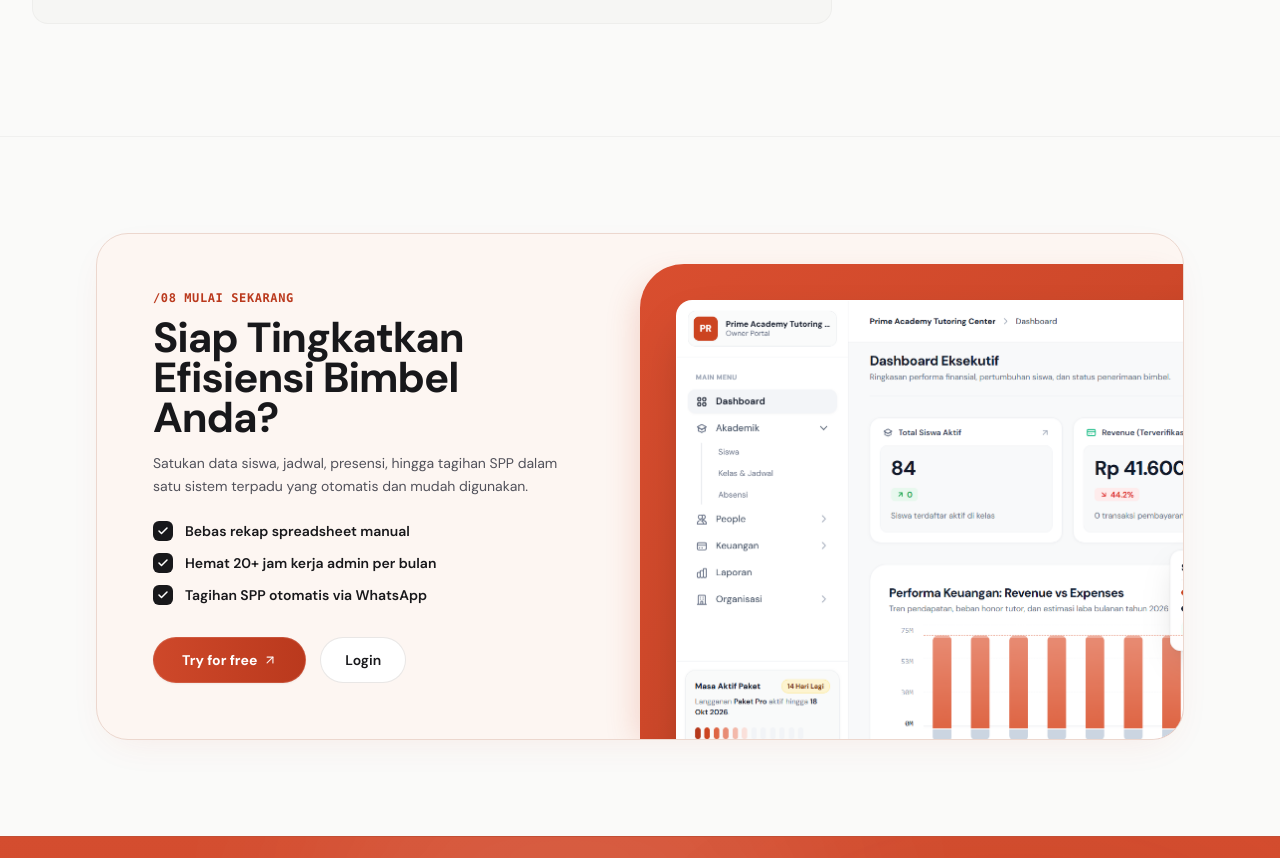
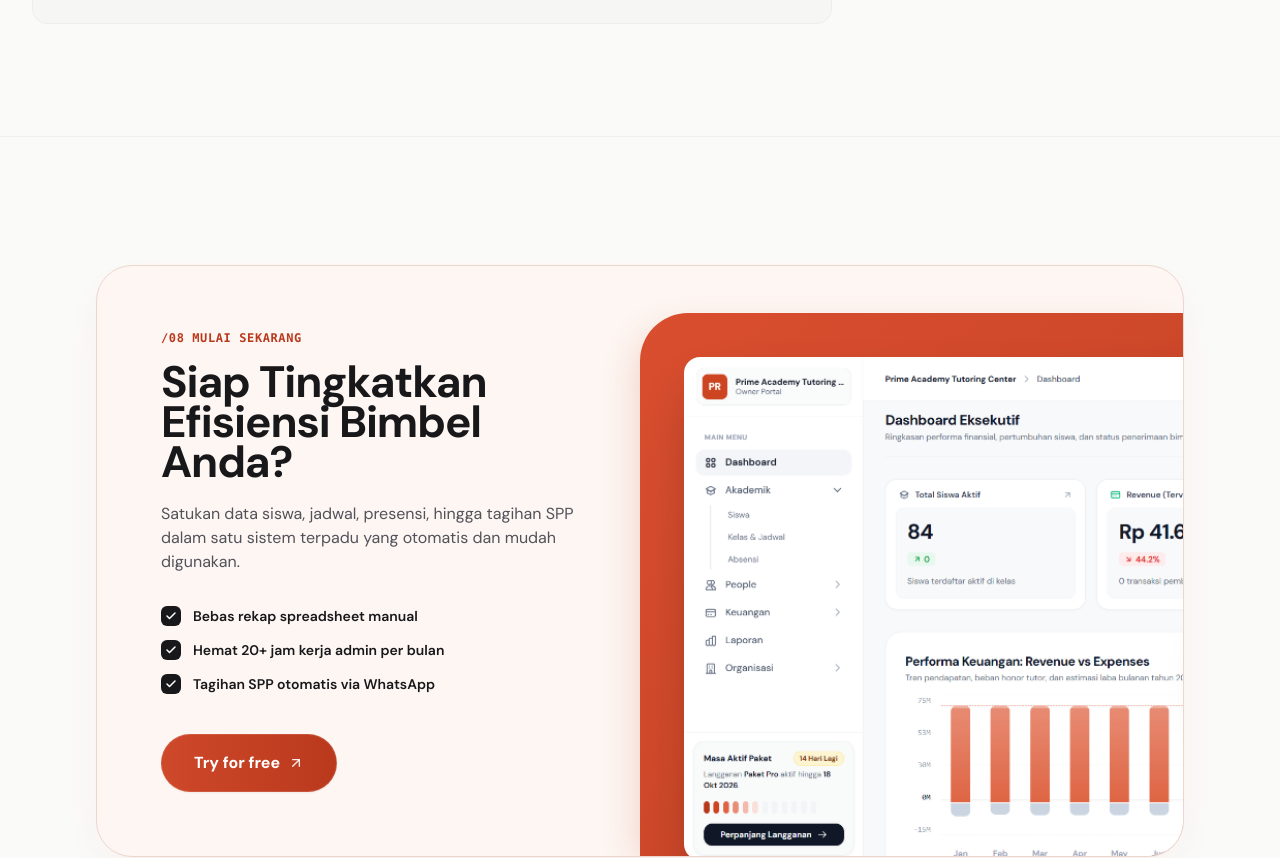
Before and after one commit to intandhamayanti/cressco-lp, a Next.js app: page / in a window 1280 px wide. Shown: the part 9422-10280 px from the top of the page. Built offline with nearby package versions, Linux system fonts and the light colour scheme.

Commit message:
feat(cta): enlarge padding for spacious airy layout and remove login button in Final CTA

```diff
--- a/src/components/FinalCta.tsx
+++ b/src/components/FinalCta.tsx
@@ -8,32 +8,32 @@ const APP_LOGIN_URL = 'https://app-cressco.vercel.app/login';
 
 export default function FinalCta() {
   return (
-    <section className="py-16 sm:py-24 bg-[#FAFAF9] relative overflow-hidden font-sans border-t border-black/[0.04]">
+    <section className="py-20 sm:py-28 lg:py-32 bg-[#FAFAF9] relative overflow-hidden font-sans border-t border-black/[0.04]">
       <div className="max-w-6xl mx-auto px-4 sm:px-6 lg:px-8">
 
-        {/* Main Banner Card (Soft Light Background matching reference) */}
-        <div className="relative rounded-3xl sm:rounded-[32px] bg-[#FDF6F2] border border-[#ECD7CE] shadow-[0_12px_40px_-15px_rgba(206,72,42,0.1)] overflow-hidden grid grid-cols-1 lg:grid-cols-12 items-stretch min-h-[460px]">
+        {/* Main Banner Card (Spacious & Breathable Architecture) */}
+        <div className="relative rounded-3xl sm:rounded-[36px] bg-[#FDF6F2] border border-[#ECD7CE] shadow-[0_16px_50px_-20px_rgba(206,72,42,0.12)] overflow-hidden grid grid-cols-1 lg:grid-cols-12 items-stretch min-h-[480px] lg:min-h-[520px]">
 
-          {/* Left Column: Breathable Headline, Short Copy, Checklist & Cressco Button */}
-          <div className="lg:col-span-6 p-7 sm:p-10 lg:p-14 flex flex-col justify-center z-10">
+          {/* Left Column: Spacious Headline, Copy, Checklist & Single Brand CTA */}
+          <div className="lg:col-span-6 p-8 sm:p-12 lg:p-16 xl:p-18 flex flex-col justify-center z-10">
 
             {/* Section Badge */}
-            <span className="font-mono text-xs uppercase tracking-wider font-bold text-brand-600 mb-3 block">
+            <span className="font-mono text-xs uppercase tracking-wider font-bold text-brand-600 mb-4 block">
               /08 MULAI SEKARANG
             </span>
 
             {/* Main Headline */}
-            <h2 className="text-3xl sm:text-4xl lg:text-[42px] font-bold tracking-tight text-charcoal-900 leading-[1.15] mb-3.5">
+            <h2 className="text-3xl sm:text-4xl lg:text-[44px] font-bold tracking-tight text-charcoal-900 leading-[1.18] mb-4 sm:mb-5">
               Siap Tingkatkan Efisiensi Bimbel Anda?
             </h2>
 
             {/* Breathable Subtitle */}
-            <p className="text-sm text-charcoal-100 font-normal leading-relaxed mb-6 max-w-md">
+            <p className="text-sm sm:text-base text-charcoal-100 font-normal leading-relaxed mb-7 sm:mb-8 max-w-md">
               Satukan data siswa, jadwal, presensi, hingga tagihan SPP dalam satu sistem terpadu yang otomatis dan mudah digunakan.
             </p>
 
-            {/* 3 Value Bullet Points (Black rounded boxes like reference) */}
-            <div className="space-y-3 mb-8">
+            {/* 3 Value Bullet Points (Spacious & Clean) */}
+            <div className="space-y-3.5 mb-8 sm:mb-10">
               <div className="flex items-center gap-3">
                 <div className="w-5 h-5 rounded-md bg-charcoal-900 text-white flex items-center justify-center shrink-0 shadow-xs">
                   <Check size={12} strokeWidth={3} />
@@ -62,33 +62,27 @@ export default function FinalCta() {
               </div>
             </div>
 
-            {/* Action Buttons (Strict Cressco Brand Identity) */}
-            <div className="flex flex-wrap items-center gap-3.5">
+            {/* Action Button: Single Prominent Cressco Brand CTA */}
+            <div>
               <a
                 href={APP_LOGIN_URL}
-                className="inline-flex items-center gap-1.5 px-6 sm:px-7 py-3 rounded-full bg-gradient-to-r from-brand-500 to-brand-600 hover:from-brand-600 hover:to-brand-700 active:from-brand-700 text-white font-bold text-xs sm:text-sm shadow-sm hover:shadow-brand-glow hover:-translate-y-0.5 active:translate-y-0 transition-all border border-brand-400/30 cursor-pointer"
+                className="inline-flex items-center gap-2 px-8 py-3.5 sm:py-4 rounded-full bg-gradient-to-r from-brand-500 to-brand-600 hover:from-brand-600 hover:to-brand-700 active:from-brand-700 text-white font-bold text-sm sm:text-base shadow-sm hover:shadow-brand-glow hover:-translate-y-0.5 active:translate-y-0 transition-all border border-brand-400/30 cursor-pointer w-fit"
               >
                 <span>Try for free</span>
-                <ArrowUpRight size={14} className="text-white/90" />
-              </a>
-              <a
-                href={APP_LOGIN_URL}
-                className="inline-flex items-center px-5 sm:px-6 py-3 rounded-full bg-white hover:bg-stone-50 text-charcoal-900 font-semibold text-xs sm:text-sm border border-stone-200/90 shadow-2xs hover:-translate-y-0.5 active:translate-y-0 transition-all cursor-pointer"
-              >
-                <span>Login</span>
+                <ArrowUpRight size={16} className="text-white/90" />
               </a>
             </div>
 
           </div>
 
           {/* Right Column: Framed Terracotta Canvas with Zoomed Top-Left Dashboard Mockup */}
-          <div className="lg:col-span-6 relative min-h-[320px] sm:min-h-[380px] lg:min-h-full flex items-end justify-end">
+          <div className="lg:col-span-6 relative min-h-[320px] sm:min-h-[400px] lg:min-h-full flex items-end justify-end">
 
-            {/* Terracotta Framed Canvas (Doesn't fill 100% height, framed with rounded-tl like reference) */}
-            <div className="w-full h-[92%] sm:h-[94%] bg-[#CE482A] bg-gradient-to-br from-[#D94E2F] via-[#CE482A] to-[#B33519] rounded-tl-[36px] sm:rounded-tl-[44px] relative overflow-hidden shadow-[-10px_10px_32px_-8px_rgba(206,72,42,0.22)]">
+            {/* Terracotta Framed Canvas */}
+            <div className="w-full h-[90%] sm:h-[92%] bg-[#CE482A] bg-gradient-to-br from-[#D94E2F] via-[#CE482A] to-[#B33519] rounded-tl-[36px] sm:rounded-tl-[48px] relative overflow-hidden shadow-[-10px_10px_35px_-8px_rgba(206,72,42,0.22)]">
 
-              {/* Zoomed Dashboard Mockup - Showing Top-Left Corner prominently */}
-              <div className="absolute top-6 left-6 sm:top-8 sm:left-8 lg:top-9 lg:left-9 w-[860px] sm:w-[940px] lg:w-[1020px] max-w-none rounded-2xl bg-white shadow-2xl border border-white/80 overflow-hidden select-none pointer-events-none">
+              {/* Zoomed Dashboard Mockup - Anchored Top-Left */}
+              <div className="absolute top-6 left-6 sm:top-9 sm:left-9 lg:top-11 lg:left-11 w-[880px] sm:w-[980px] lg:w-[1060px] max-w-none rounded-2xl bg-white shadow-2xl border border-white/80 overflow-hidden select-none pointer-events-none">
                 <Image
                   src="/images/cressco-dashboard-cta.png"
                   alt="Cressco Executive Dashboard Preview"
```
